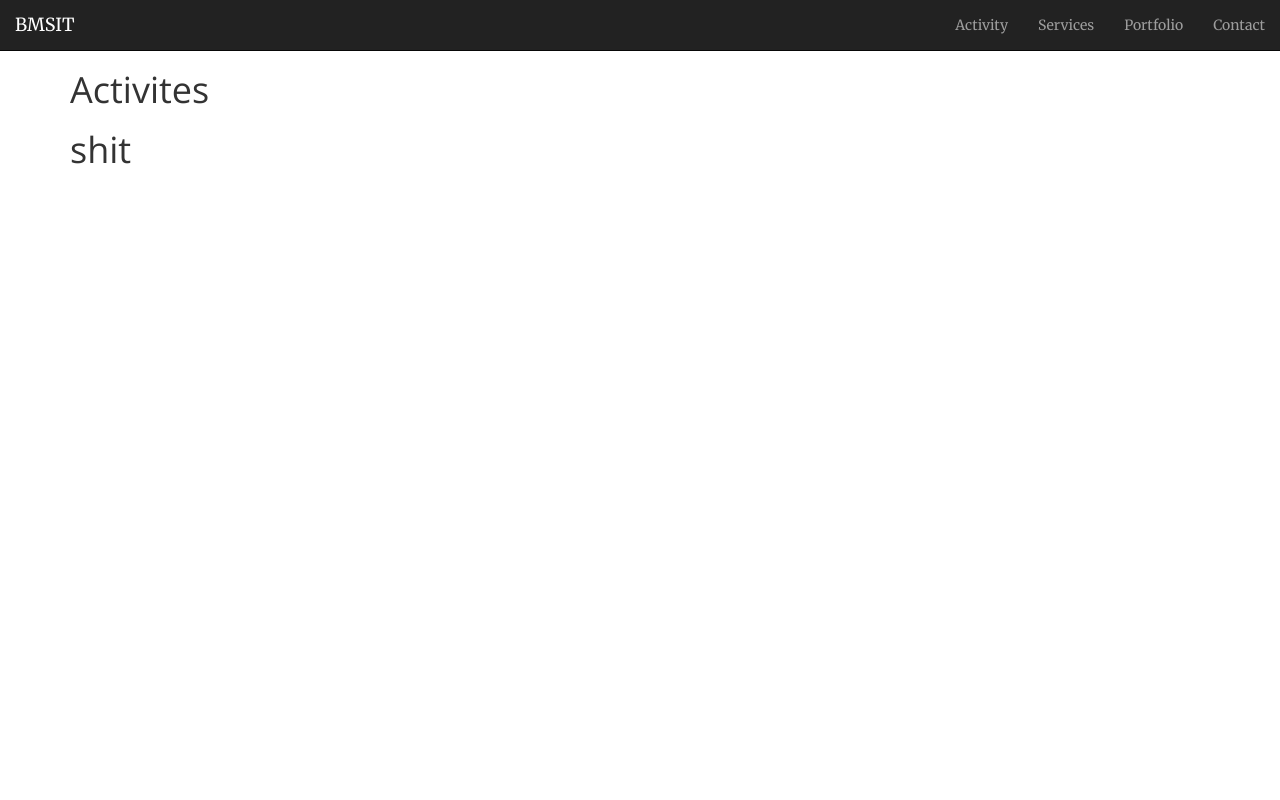
After one commit to mayankkushal/college_project, a Django app: page /activity/activity/2 in a window 1280 px wide. The commit adds this page. Run offline with Django 3.2, Linux system fonts and the light colour scheme; a user stored in the database is signed in; data comes from the database, SQL or seed files in the repository; both versions use the stored data as it was after the commit; parts of the project's set-up code (start-up, migrations or seed data) failed here and were passed over; some libraries are stand-ins or nearby versions.

Commit message:
added activity ist page and individual activity page

```diff
--- a/activity/forms.py
+++ b/activity/forms.py
@@ -1 +1,7 @@
 from django import forms
+from .models import FeedbackAnswer
+
+class FeedbackAnswerForm(forms.ModelForms):
+	class Meta:
+		model = FeedbackAnswer
+		fields = ('answer')
--- a/activity/models.py
+++ b/activity/models.py
@@ -1,5 +1,6 @@
 from django.db import models
 from details.models import Teacher, Student, ClassDetail
+from django.urls import reverse
 
 # Create your models here.
 class ActivityType(models.Model):
@@ -24,6 +25,9 @@ class Activity(models.Model):
 	def __str__(self):
 		return self.teacher.emp_id+"("+str(self.date)+")" #date makes it easier to distinguish
 
+	def get_absolute_url(self):
+		return '/activity/activity/%s'% self.pk
+
 	class Meta:
 		verbose_name_plural = "Activities"
 
--- /dev/null
+++ b/activity/urls.py
@@ -0,0 +1,9 @@
+from django.conf.urls import url
+from . import views
+
+app_name = 'activity'
+
+urlpatterns = [
+	url(r'^activity_list', views.activity_list, name='activity_list'),
+	url(r'^activity/(?P<pk>[\w\-]+)', views.activity, name='activity')
+]
--- a/activity/views.py
+++ b/activity/views.py
@@ -1,3 +1,16 @@
 from django.shortcuts import render
+from django.contrib.admin.views.decorators import staff_member_required
+from .models import Activity
+from details.models import Teacher
+
 
 # Create your views here.
+@staff_member_required
+def activity_list(request):
+	activity_list = Activity.objects.filter(teacher=Teacher.objects.get(user=request.user))
+	return render(request, 'activity/activity_list.html', {'activity_list':activity_list})
+
+@staff_member_required
+def activity(request, pk):
+	activity = Activity.objects.get(pk=pk)
+	return render(request, 'activity/activity.html', {'activity':activity})
--- a/se_project/urls.py
+++ b/se_project/urls.py
@@ -23,4 +23,5 @@ urlpatterns = [
     url(r'^admin/', admin.site.urls),
     url(r'^', include('details.urls')),
     url(r'^accounts/', include('registration.backends.simple.urls')),
+    url(r'^activity/', include('activity.urls'))
 ] + static(settings.MEDIA_URL, document_root=settings.MEDIA_ROOT)
--- a/static/css/creative.css
+++ b/static/css/creative.css
@@ -1,8 +1,4 @@
-/*!
- * Start Bootstrap - Creative v3.3.7+1 (http://startbootstrap.com/template-overviews/creative)
- * Copyright 2013-2016 Start Bootstrap
- * Licensed under MIT (https://github.com/BlackrockDigital/startbootstrap/blob/gh-pages/LICENSE)
- */
+
 html,
 body {
   height: 100%;
@@ -414,3 +410,7 @@ img::-moz-selection {
 body {
   webkit-tap-highlight-color: #222222;
 }
+
+.first{
+  padding-top: 50px;
+}
--- /dev/null
+++ b/templates/activity/activity.html
@@ -0,0 +1,10 @@
+{% extends 'base.html' %}
+
+{% block title_block %}{{ activity.topic }}{% endblock %}
+
+{% block body_block %}
+<div class="container first">
+	<h1>Activites</h1>
+	<h1>{{ activity.topic }}</h1>
+</div>
+{% endblock %}
--- a/templates/base.html
+++ b/templates/base.html
@@ -21,7 +21,7 @@
     <link href='https://fonts.googleapis.com/css?family=Merriweather:400,300,300italic,400italic,700,700italic,900,900italic' rel='stylesheet' type='text/css'>
 
     <!-- Theme CSS -->
-    <link href="{% static 'css/creative.min.css' %}" rel="stylesheet">
+    <link href="{% static 'css/creative.css' %}" rel="stylesheet">
 
     <!-- HTML5 Shim and Respond.js IE8 support of HTML5 elements and media queries -->
     <!-- WARNING: Respond.js doesn't work if you view the page via file:// -->
@@ -32,9 +32,9 @@
 
 </head>
 
-<body id="page-top">
+<body>
 
-    <nav id="mainNav" class="navbar navbar-default navbar-fixed-top">
+    <nav id="mainNav" class="navbar navbar-inverse navbar-fixed-top">
         <div class="container-fluid">
             <!-- Brand and toggle get grouped for better mobile display -->
             <div class="navbar-header">
@@ -48,7 +48,7 @@
             <div class="collapse navbar-collapse" id="bs-example-navbar-collapse-1">
                 <ul class="nav navbar-nav navbar-right">
                     <li>
-                        <a class="page-scroll" href="#about">About</a>
+                        <a class="page-scroll" href="{% url 'activity:activity_list' %}">Activity</a>
                     </li>
                     <li>
                         <a class="page-scroll" href="#services">Services</a>
@@ -65,7 +65,6 @@
         </div>
         <!-- /.container-fluid -->
     </nav>
-
     {% block body_block %}{% endblock %}
     <!-- jQuery -->
     <script src="https://ajax.googleapis.com/ajax/libs/jquery/3.1.1/jquery.min.js"></script>
```
Also changed, not shown: templates/activity/activity_list.html (added, +14 -0 lines), db.sqlite3.
